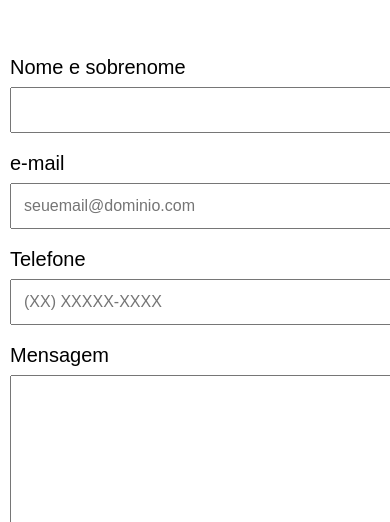
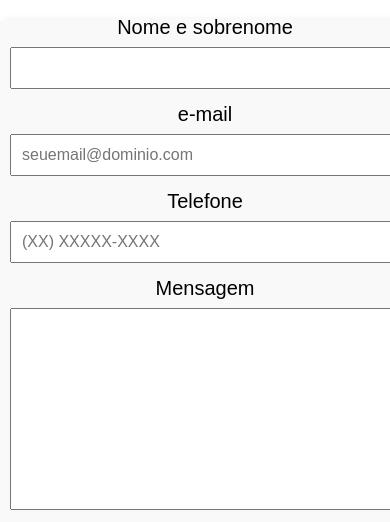
Before and after one commit to Ka-sv/barbearia, a plain HTML site: page contato.html in a window 390 px wide. Shown: the part 220-742 px from the top of the page. Drawn offline with Linux system fonts and the light colour scheme.

Commit message:
ajustes no css para telas mobile

```diff
--- a/style.css
+++ b/style.css
@@ -280,6 +280,40 @@ img ~ p {
     .principal,
     .conteudo-beneficios,
     .mapa-conteudo,
+    .video {
+        width: auto;
+    }
+    h1 {
+        text-align: center;
+    }
+    nav {
+        position: static;
+    }
+    .lista-beneficios,
+    .imagem-beneficios { /* Corrigido */
+        width: 100%;
+    }
+}
+
+form {
+    display: flex;
+    flex-direction: column;
+    align-items: center;
+    justify-content: center;
+    margin: 0 auto;
+    width: 100%;
+    max-width: 600px; /* Limitar a largura do formulário */
+    padding: 20px;
+    box-shadow: 0px 4px 8px rgba(0, 0, 0, 0.1);
+    background-color: #f9f9f9; /* Cor de fundo leve para o formulário */
+    border-radius: 10px;
+}
+
+@media screen and (max-width: 480px) {
+    .caixa,
+    .principal,
+    .conteudo-beneficios,
+    .mapa-conteudo,
     .video,
     form {
         width: 100%; /* Garante que todos os contêineres ocupem 100% da tela */
@@ -328,3 +362,21 @@ img ~ p {
         font-size: 12px; /* Tamanho de fonte menor para ajuste no mobile */
     }
 }
+
+
+
+
+
+.input-padrao {
+    width: 100%;
+    padding: 10px;
+    margin-bottom: 15px;
+    box-sizing: border-box;
+}
+
+textarea {
+    width: 100%;
+    padding: 10px;
+    margin-bottom: 15px;
+    box-sizing: border-box;
+}
```
